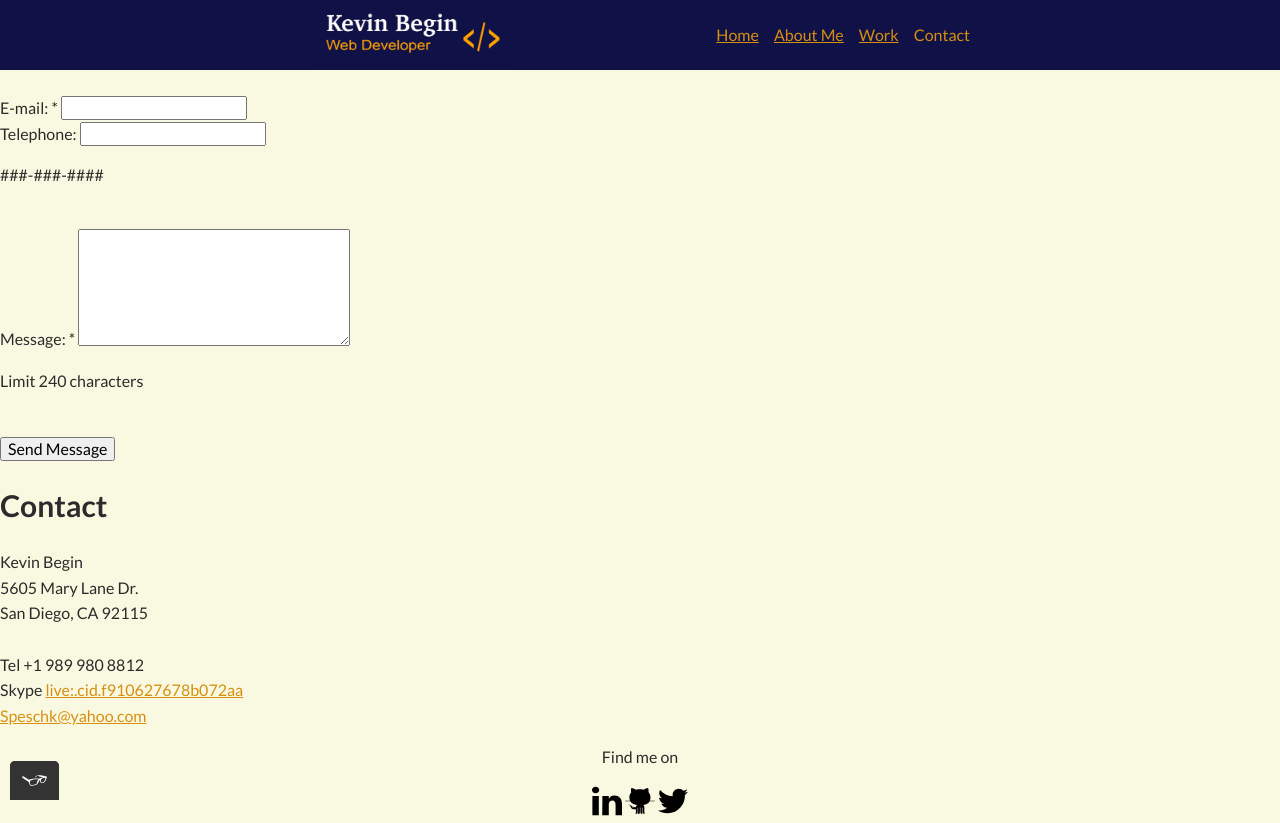
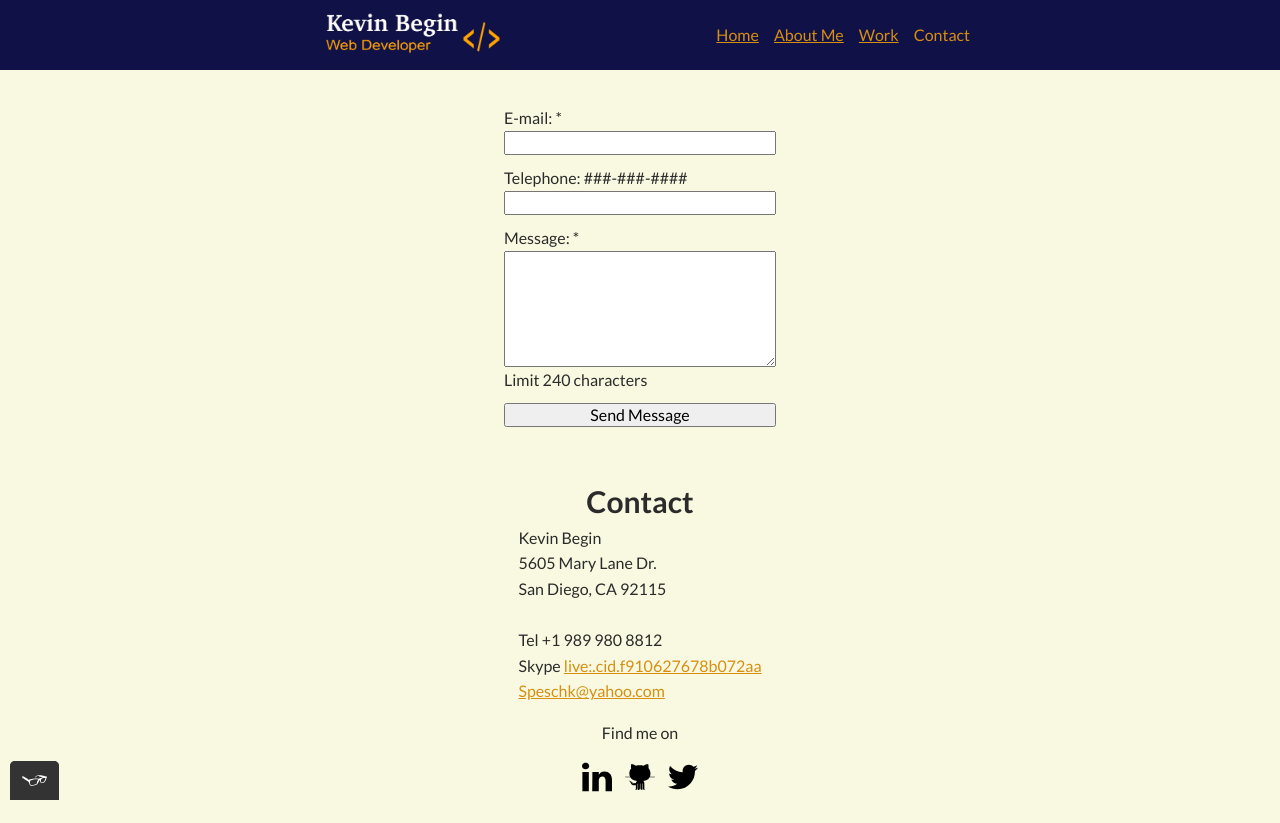
Before and after one commit to B33Gs/portfolio-website, a plain HTML site: page contact.html in a window 1280 px wide. After the commit the page ends 800 px from the top, so only its background shows below. Drawn offline with nearby package versions, Linux system fonts and the light colour scheme.

Commit message:
centered contact page contents

```diff
--- a/contact.html
+++ b/contact.html
@@ -8,7 +8,7 @@
   <link rel="preconnect" href="https://fonts.gstatic.com">
   <link href="https://fonts.googleapis.com/css2?family=Lato:wght@400;700&display=swap" rel="stylesheet">
   <link rel="stylesheet" href="https://cdnjs.cloudflare.com/ajax/libs/normalize/8.0.1/normalize.css">
-  <link rel="stylesheet" href="css/style.production.css">
+  <link rel="stylesheet" href="css/style.css">
 </head>
 <body>
 
@@ -34,25 +34,21 @@
     </div>
   </header>
 
-  <main>
-    <div>
+  <main class="contact__container">
+      <div class="contact__message">
         <form action="" method="post" id="contact-form">
           <label class="standard-label" for="contact-email">E-mail: *</label>
           <input id="contact-email" type="email" required>
-        <br>
-        <label class="standard-label" for="contact-telephone">Telephone:</label>
+          <label class="standard-label" for="contact-telephone">Telephone: ###-###-####</label>
           <input id="contact-telephone" type="tel" pattern="\d{3}[\-]\d{3}[\-]\d{4}">
-        <p>###-###-####</p>
-        <br>
           <label class="standard-label" for="contact-message">Message: *</label>
           <textarea name="" id="contact-message" cols="30" rows="6" maxlength="240" required></textarea>
-        <br>
-        <p>Limit 240 characters</p>
-        <br>
+          <p class="contact__mesage_limit">Limit 240 characters</p>
           <input type="submit" value="Send Message">
         </form>
       </div>
       <h1>Contact</h1>
+      <div class="contact__info">
         <div>
           Kevin Begin<br>
           5605 Mary Lane Dr.<br>
@@ -61,6 +57,7 @@
           Tel +1 989 980 8812<br>
           Skype <a href="skype:live:.cid.f910627678b072aa">live:.cid.f910627678b072aa</a><br>
           <a href="mailto:speschk@yahoo.com">Speschk@yahoo.com</a>
+        </div>
       </div>
   </main>
 
--- a/css/style.css
+++ b/css/style.css
@@ -113,7 +113,8 @@ nav.page-header__item {
 body {
   background-color: rgba(244, 245, 196, 0.5);
 }
-  /* index.html page. profile image and info */
+
+/* index.html page. profile image and info */
 .profile {
   max-width: 700px;
   min-width: 320px;
@@ -153,7 +154,7 @@ body {
   }
 }
 
-  /* about.html styling */
+/* about.html styling */
 .about {
   max-width: 720px;
   min-width: 320px;
@@ -207,6 +208,33 @@ body {
   animation: 34s cloud-move-reverse infinite alternate linear;
 }
 
+/* contact styling */
+.contact__container {
+  display: flex;
+  flex-direction: column;
+}
+.contact__message {
+  display: flex;
+  justify-content: center;
+}
+.contact__message form {
+  display: flex;
+  flex-direction: column;
+}
+.contact__message form label {
+  padding-top: 10px;
+}
+.contact__mesage_limit {
+  padding: 0 0 10px 0;
+  margin: 0;
+}
+.contact__container h1 {
+  margin: 50px auto 0 auto;
+}
+.contact__info {
+  display: flex;
+  justify-content: center;
+}
 /* footer styling */
 .page-footer {
   clear: both;
```
Also changed, not shown: about.html (+1 -1 lines), work.html (+1 -1 lines). Lines whose indentation alone changed are shown as unchanged.
